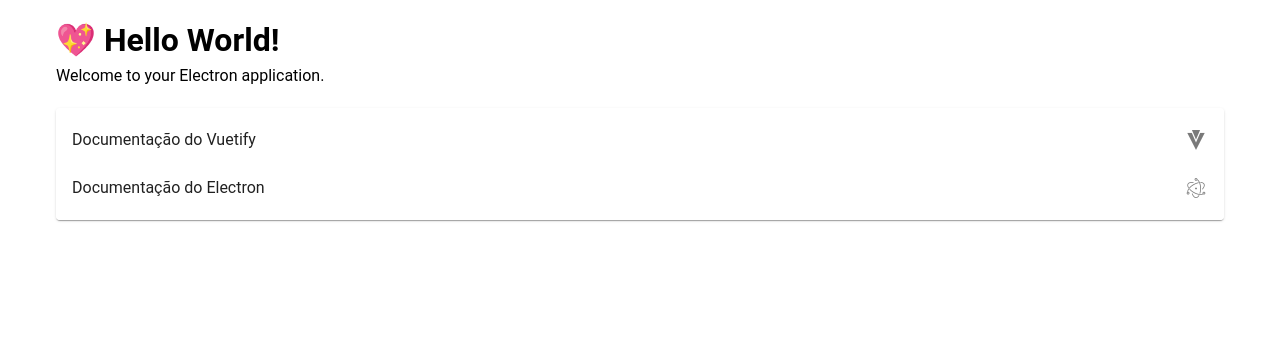
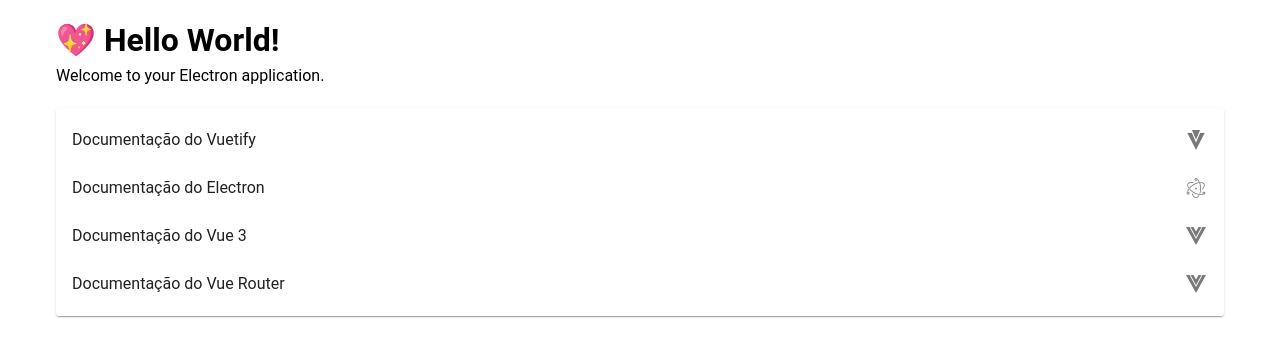
Before and after one commit to Kishi011/Abex-SoPraPet-desktop, a Vue app: page / in a window 1280 px wide. Shown: the top 356 px of the page. Built offline with nearby package versions, Linux system fonts and the light colour scheme.

Commit message:
adicionando documentação do vue / vue router

```diff
--- a/src/App.vue
+++ b/src/App.vue
@@ -17,6 +17,18 @@
         >
           Documentação do Electron
         </v-list-item>
+        <v-list-item
+          href="https://vuejs.org/guide/introduction.html"
+          append-icon="mdi-vuejs"
+        >
+          Documentação do Vue 3
+        </v-list-item>
+        <v-list-item
+          href="https://router.vuejs.org"
+          append-icon="mdi-vuejs"
+        >
+          Documentação do Vue Router
+        </v-list-item>
       </v-list>
     </v-card>
 
@@ -26,17 +38,4 @@
 
 <script>
   console.log('This message is being logged by "App.vue", included via vite');
-  export default {
-    data() {
-      return {
-        tituloBotao: 'Vuetify está funcionando',
-      }
-    },
-
-    methods: {
-      buttonClick() {
-        console.log('ta funcionando o click');
-      }
-    },
-  }
 </script>
```
